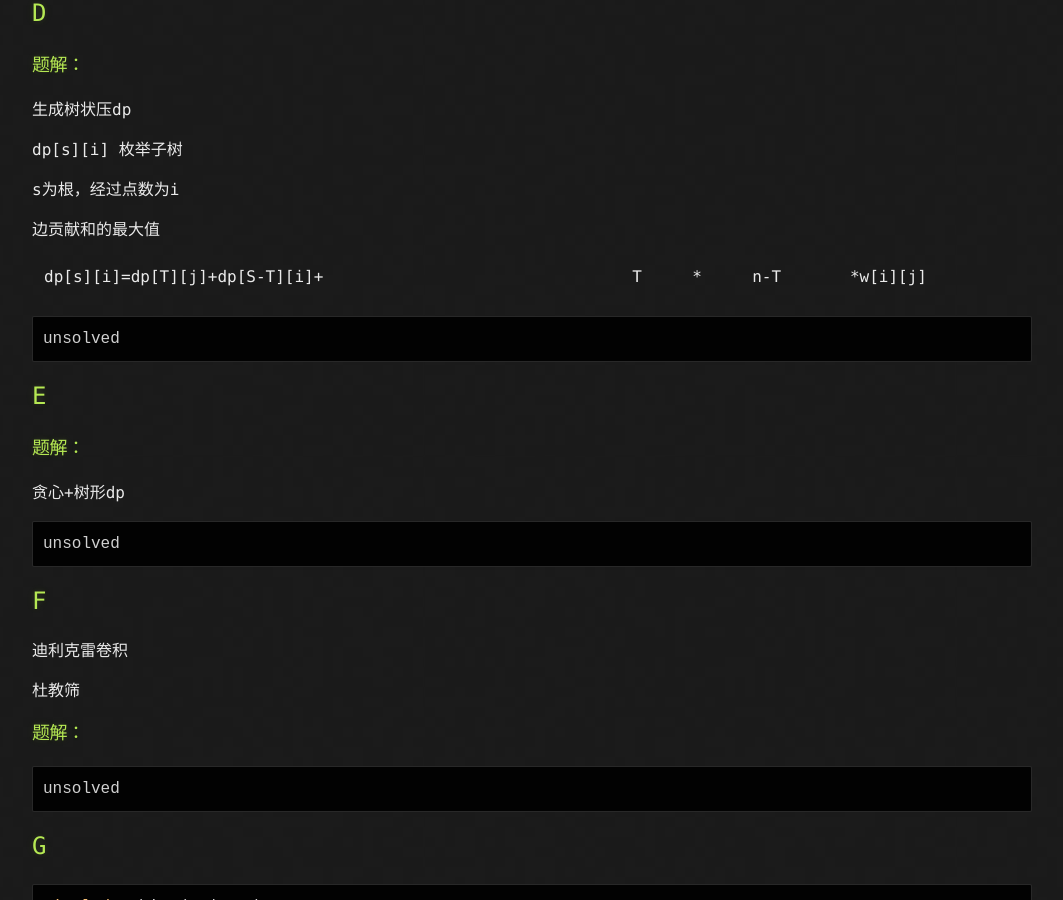
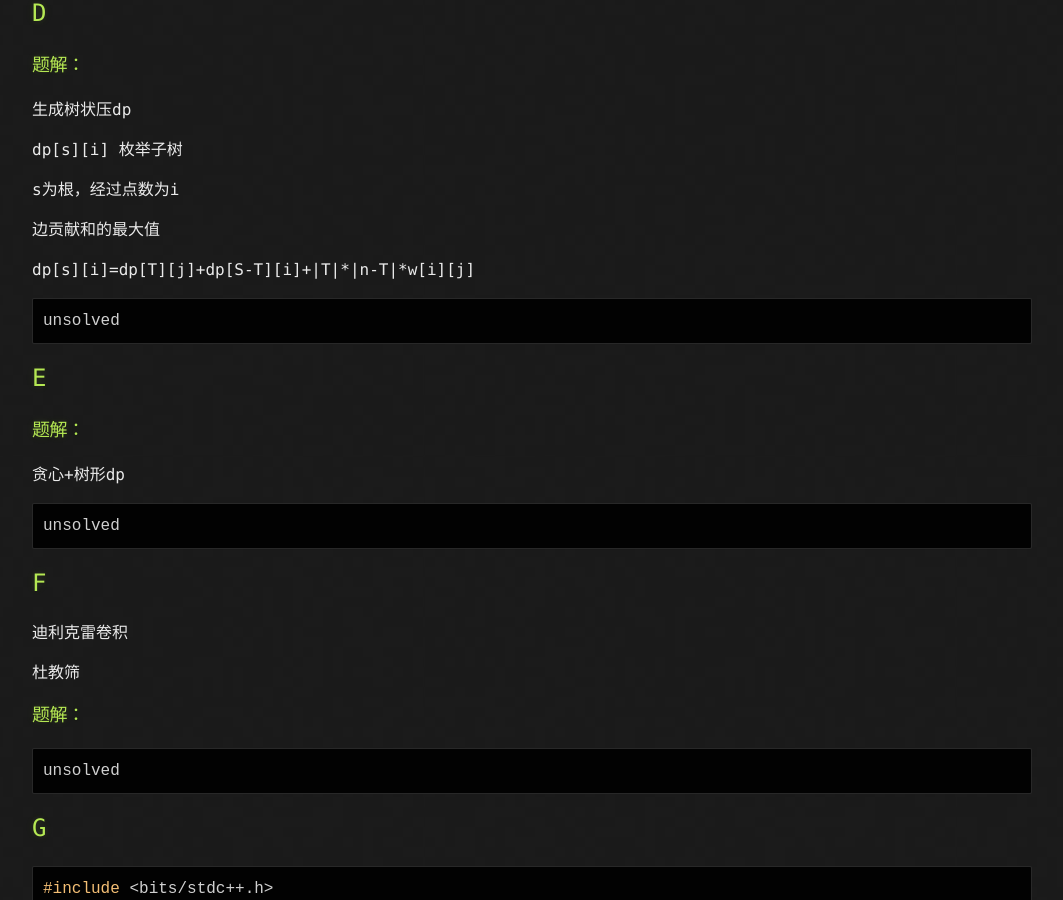
Before and after one commit to JingzeWang/Blog-for-ACM, a Jekyll site: the page built from Wannafly2019Winter/Wannafly2019_Day3.md, in a window 1280 px wide and 900 px high, scrolled down 608 px. Shown: the whole window, without its empty margins (108-1171 px from the left). Built offline with Jekyll 4.4.1, drawn with Linux system fonts in a browser that asks for light colours; our own code applies the rules of GitHub Pages for plain Markdown files.

````diff
--- a/Wannafly2019Winter/Wannafly2019_Day3.md
+++ b/Wannafly2019Winter/Wannafly2019_Day3.md
@@ -28,7 +28,7 @@ s为根，经过点数为i
 
 边贡献和的最大值
 
-dp\[s]\[i]=dp\[T]\[j]+dp\[S-T]\[i]+|T|\*|n-T|\*w\[i]\[j]
+dp\[s]\[i]=dp\[T]\[j]+dp\[S-T]\[i]+\|T\|\*\|n-T\|\*w\[i]\[j]
 
 ```
 unsolved
````
